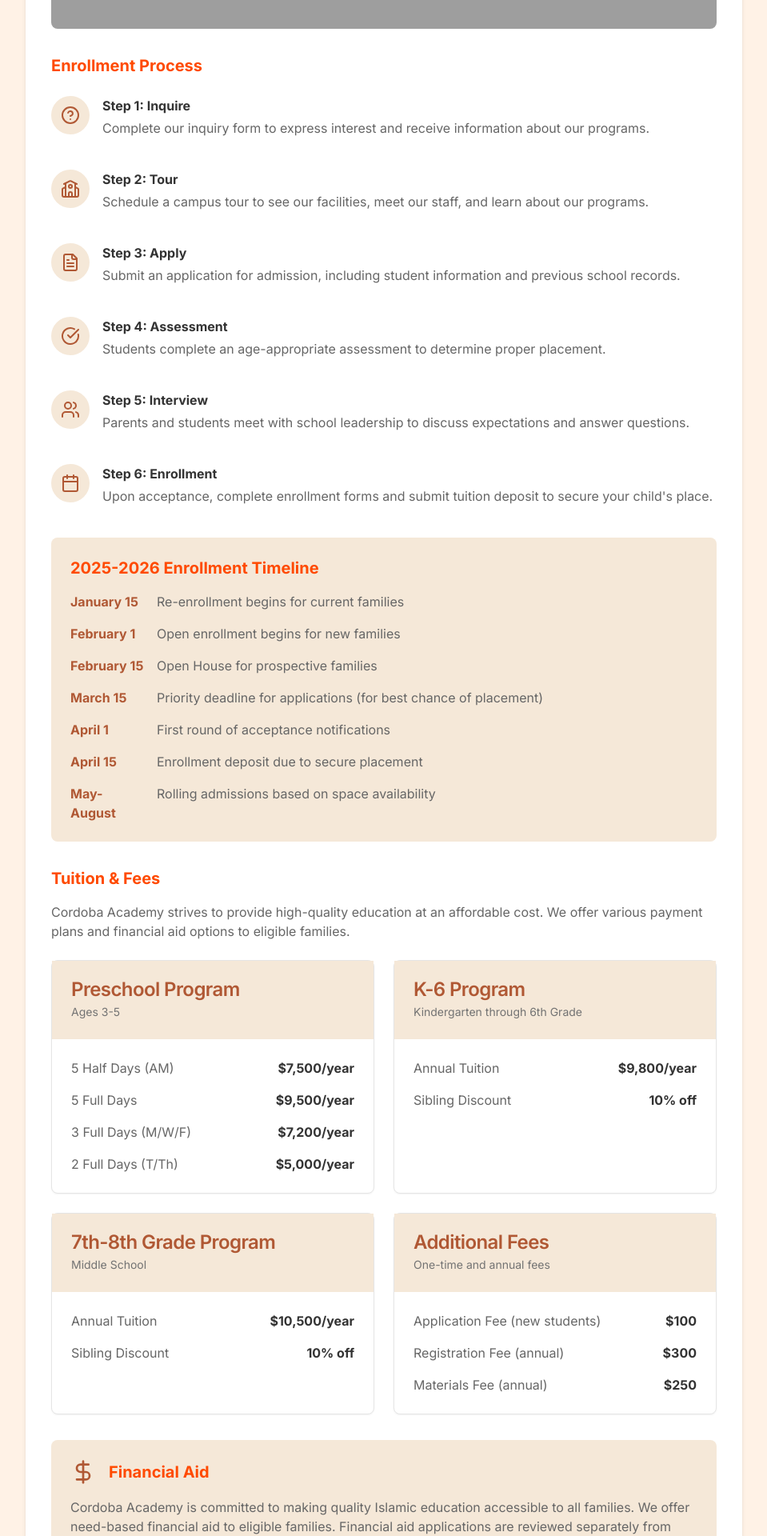
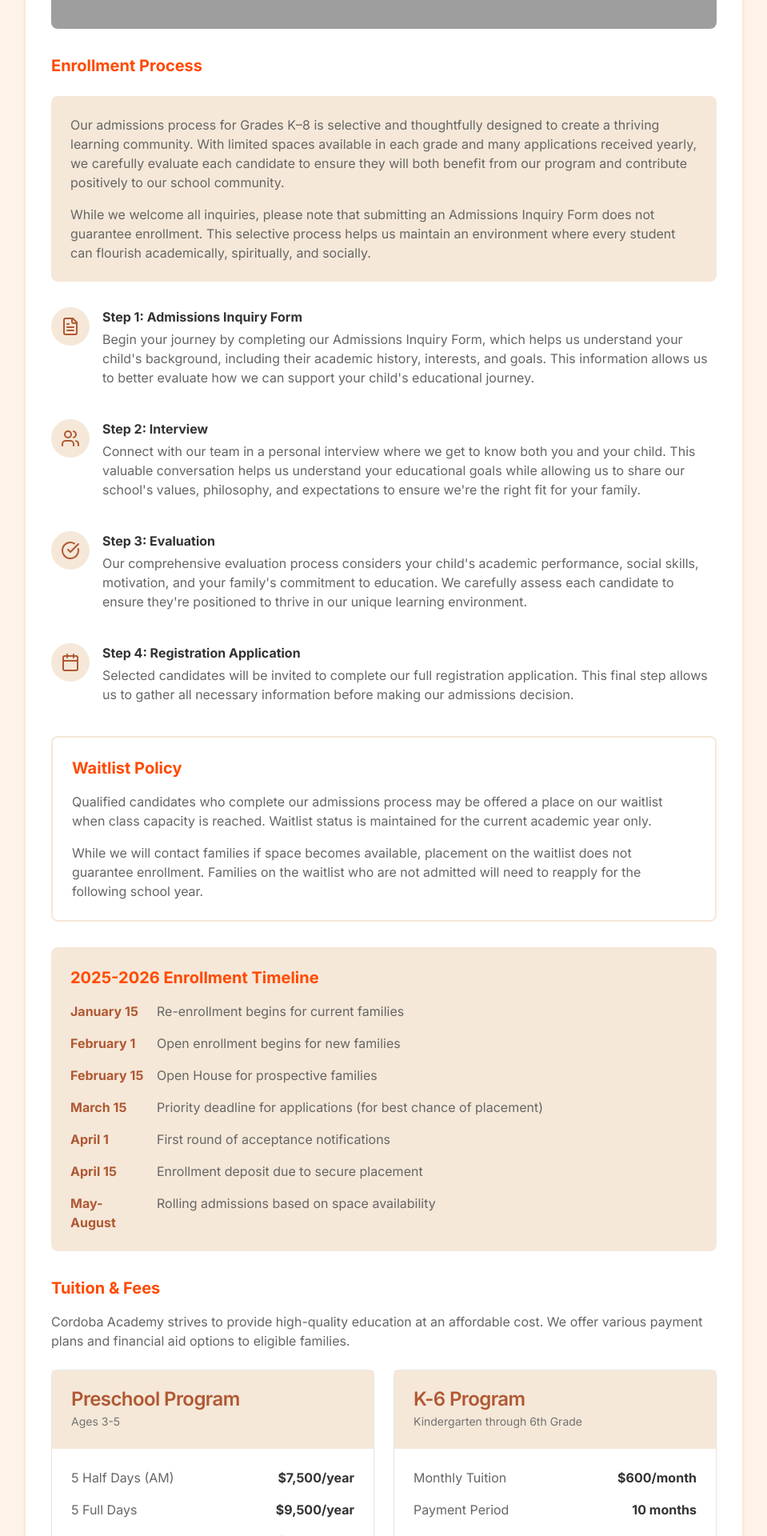
Before and after one commit to ca-seattle/cordoba-website, a Next.js app: page /enrollment in a window 1280 px wide. Shown: the part 820-2740 px from the top of the page at 80% size, without its empty margins (160-1119 px from the left). Built offline with nearby package versions, Linux system fonts and the light colour scheme; grey boxes are pictures that could not be loaded.

Commit message:
fixing donate and enrollment pages with updated content

```diff
--- a/app/donate/page.tsx
+++ b/app/donate/page.tsx
@@ -60,8 +60,23 @@ export default function DonatePage() {
               your contributions are tax-deductible to the extent allowed by law.
             </p>
 
-            <div className="relative h-60 rounded-lg overflow-hidden mb-8">
-              <Image src="/donate-hero.png" alt="Students at Cordoba Academy" fill className="object-cover" />
+            <div className="bg-[#F5E8D8] rounded-lg p-8 mb-8">
+              <div className="max-w-3xl mx-auto">
+                <p className="text-[#666666] mb-6 leading-relaxed">
+                  We appeal today to ask for your support in our mission to provide educational resources to as many Muslim students as possible. Your donation will help us create a safe space for Muslim youth to foster their identity and provide impactful educational programs including summer camps, field trips, and professional workshops fostering community engagement.
+                </p>
+                <div className="border-l-4 border-[#FF4A00] pl-6 py-2 mb-6">
+                  <p className="text-[#333333] italic font-medium">
+                    "The believer's shade on the Day of Resurrection will be his charity."
+                  </p>
+                  <p className="text-[#666666] text-sm mt-2">
+                    — Prophet Muhammad ﷺ (Al-Tirmidhi)
+                  </p>
+                </div>
+                <p className="text-[#666666]">
+                  Your tax-deductible donation will go directly towards our programs and initiatives. We value every contribution, no matter how big or small, and we assure you that it will be put to good use in serving our community.
+                </p>
+              </div>
             </div>
 
             <h3 className="text-xl font-bold text-[#FF4A00] mb-6">Ways to Give</h3>
--- a/app/enrollment/page.tsx
+++ b/app/enrollment/page.tsx
@@ -9,39 +9,26 @@ export default function EnrollmentPage() {
   // Enrollment steps
   const enrollmentSteps = [
     {
-      title: "Inquire",
-      description: "Complete our inquiry form to express interest and receive information about our programs.",
-      icon: HelpCircle,
+      title: "Admissions Inquiry Form",
+      description: "Begin your journey by completing our Admissions Inquiry Form, which helps us understand your child's background, including their academic history, interests, and goals. This information allows us to better evaluate how we can support your child's educational journey.",
+      icon: FileText,
       link: "/enrollment/inquire",
     },
     {
-      title: "Tour",
-      description: "Schedule a campus tour to see our facilities, meet our staff, and learn about our programs.",
-      icon: School,
-      link: "/enrollment/tour",
+      title: "Interview",
+      description: "Connect with our team in a personal interview where we get to know both you and your child. This valuable conversation helps us understand your educational goals while allowing us to share our school's values, philosophy, and expectations to ensure we're the right fit for your family.",
+      icon: Users,
+      link: "/enrollment/interview",
     },
     {
-      title: "Apply",
-      description: "Submit an application for admission, including student information and previous school records.",
-      icon: FileText,
-      link: "/enrollment/apply",
-    },
-    {
-      title: "Assessment",
-      description: "Students complete an age-appropriate assessment to determine proper placement.",
+      title: "Evaluation",
+      description: "Our comprehensive evaluation process considers your child's academic performance, social skills, motivation, and your family's commitment to education. We carefully assess each candidate to ensure they're positioned to thrive in our unique learning environment.",
       icon: CheckCircle,
       link: "/enrollment/assessment",
     },
     {
-      title: "Interview",
-      description: "Parents and students meet with school leadership to discuss expectations and answer questions.",
-      icon: Users,
-      link: "/enrollment/interview",
-    },
-    {
-      title: "Enrollment",
-      description:
-        "Upon acceptance, complete enrollment forms and submit tuition deposit to secure your child's place.",
+      title: "Registration Application",
+      description: "Selected candidates will be invited to complete our full registration application. This final step allows us to gather all necessary information before making our admissions decision.",
       icon: Calendar,
       link: "/enrollment/complete",
     },
@@ -70,6 +57,15 @@ export default function EnrollmentPage() {
 
             <h3 className="text-xl font-bold text-[#FF4A00] mb-6">Enrollment Process</h3>
 
+            <div className="bg-[#F5E8D8] p-6 rounded-lg mb-8">
+              <p className="text-[#666666] mb-4">
+                Our admissions process for Grades K–8 is selective and thoughtfully designed to create a thriving learning community. With limited spaces available in each grade and many applications received yearly, we carefully evaluate each candidate to ensure they will both benefit from our program and contribute positively to our school community.
+              </p>
+              <p className="text-[#666666]">
+                While we welcome all inquiries, please note that submitting an Admissions Inquiry Form does not guarantee enrollment. This selective process helps us maintain an environment where every student can flourish academically, spiritually, and socially.
+              </p>
+            </div>
+
             <div className="space-y-8 mb-8">
               {enrollmentSteps.map((step, index) => {
                 const IconComponent = step.icon
@@ -97,6 +93,16 @@ export default function EnrollmentPage() {
                   </div>
                 )
               })}
+            </div>
+
+            <div className="bg-white border-2 border-[#F5E8D8] p-6 rounded-lg mb-8">
+              <h3 className="text-xl font-bold text-[#FF4A00] mb-4">Waitlist Policy</h3>
+              <p className="text-[#666666] mb-4">
+                Qualified candidates who complete our admissions process may be offered a place on our waitlist when class capacity is reached. Waitlist status is maintained for the current academic year only.
+              </p>
+              <p className="text-[#666666]">
+                While we will contact families if space becomes available, placement on the waitlist does not guarantee enrollment. Families on the waitlist who are not admitted will need to reapply for the following school year.
+              </p>
             </div>
 
             <div className="bg-[#F5E8D8] p-6 rounded-lg mb-8">
@@ -177,8 +183,12 @@ export default function EnrollmentPage() {
                 <CardContent className="pt-6">
                   <div className="space-y-4">
                     <div className="flex justify-between">
-                      <span className="text-[#666666]">Annual Tuition</span>
-                      <span className="font-bold text-[#333333]">$9,800/year</span>
+                      <span className="text-[#666666]">Monthly Tuition</span>
+                      <span className="font-bold text-[#333333]">$600/month</span>
+                    </div>
+                    <div className="flex justify-between">
+                      <span className="text-[#666666]">Payment Period</span>
+                      <span className="font-bold text-[#333333]">10 months</span>
                     </div>
                     <div className="flex justify-between">
                       <span className="text-[#666666]">Sibling Discount</span>
@@ -196,8 +206,12 @@ export default function EnrollmentPage() {
                 <CardContent className="pt-6">
                   <div className="space-y-4">
                     <div className="flex justify-between">
-                      <span className="text-[#666666]">Annual Tuition</span>
-                      <span className="font-bold text-[#333333]">$10,500/year</span>
+                      <span className="text-[#666666]">Monthly Tuition</span>
+                      <span className="font-bold text-[#333333]">$725/month</span>
+                    </div>
+                    <div className="flex justify-between">
+                      <span className="text-[#666666]">Payment Period</span>
+                      <span className="font-bold text-[#333333]">10 months</span>
                     </div>
                     <div className="flex justify-between">
                       <span className="text-[#666666]">Sibling Discount</span>
@@ -210,21 +224,21 @@ export default function EnrollmentPage() {
               <Card>
                 <CardHeader className="bg-[#F5E8D8]">
                   <CardTitle className="text-[#B05834]">Additional Fees</CardTitle>
-                  <CardDescription>One-time and annual fees</CardDescription>
+                  <CardDescription>Annual Registration and Other Fees</CardDescription>
                 </CardHeader>
                 <CardContent className="pt-6">
                   <div className="space-y-4">
                     <div className="flex justify-between">
-                      <span className="text-[#666666]">Application Fee (new students)</span>
+                      <span className="text-[#666666]">Registration Fee (annual)</span>
                       <span className="font-bold text-[#333333]">$100</span>
                     </div>
-                    <div className="flex justify-between">
-                      <span className="text-[#666666]">Registration Fee (annual)</span>
-                      <span className="font-bold text-[#333333]">$300</span>
-                    </div>
-                    <div className="flex justify-between">
-                      <span className="text-[#666666]">Materials Fee (annual)</span>
-                      <span className="font-bold text-[#333333]">$250</span>
+                    <div className="mt-6 p-4 bg-[#F5E8D8] rounded-lg">
+                      <p className="text-[#666666] mb-2 font-medium">
+                        Please note that additional nonrefundable yearly fees are required and must be paid upfront.
+                      </p>
+                      <p className="text-[#666666] text-sm">
+                        These fees will be outlined in the enrollment package.
+                      </p>
                     </div>
                   </div>
                 </CardContent>
@@ -241,8 +255,11 @@ export default function EnrollmentPage() {
                 need-based financial aid to eligible families. Financial aid applications are reviewed separately from
                 admission applications and do not affect admission decisions.
               </p>
-              <Link href="/enrollment/financial-aid">
-                <Button className="bg-[#B05834] hover:bg-[#8A4526] text-white">Learn About Financial Aid</Button>
+              <p className="text-[#666666] mb-6">
+                If you have questions about tuition, fees, or financial aid options, please don't hesitate to reach out. Our admissions team is here to assist you in making Islamic education accessible for your family.
+              </p>
+              <Link href="/contact">
+                <Button className="bg-[#B05834] hover:bg-[#8A4526] text-white">Contact Us</Button>
               </Link>
             </div>
           </div>
@@ -259,15 +276,10 @@ export default function EnrollmentPage() {
               excellence and Islamic identity.
             </p>
             <div className="flex flex-col sm:flex-row gap-4 justify-center">
-              <Link href="/enrollment/inquire">
-                <Button className="bg-white text-[#B05834] hover:bg-[#F5E8D8] w-full sm:w-auto">
-                  Request Information
-                </Button>
-              </Link>
               <Link href="/enrollment/tour">
                 <Button className="bg-white text-[#B05834] hover:bg-[#F5E8D8] w-full sm:w-auto">Schedule a Tour</Button>
               </Link>
-              <Link href="/enrollment/apply">
+              <Link href="https://portal.schoolcues.com/Portal/PreEnrollment/Index/EEB26BB8-40BA-4195-BAD5-36353AB41C77" target="_blank" rel="noopener noreferrer">
                 <Button className="bg-[#FF4A00] hover:bg-[#FF4A00]/80 text-white w-full sm:w-auto">Apply Now</Button>
               </Link>
             </div>
@@ -316,35 +328,6 @@ export default function EnrollmentPage() {
         </div>
       </div>
 
-      {/* Testimonials */}
-      <div className="bg-white py-12">
-        <div className="container mx-auto px-4">
-          <h2 className="text-3xl font-bold text-center text-[#B05834] mb-8">What Parents Say</h2>
-          <div className="grid grid-cols-1 md:grid-cols-3 gap-8 max-w-5xl mx-auto">
-            <div className="bg-[#F5E8D8] p-6 rounded-lg">
-              <p className="text-[#666666] italic mb-4">
-                "Enrolling our children at Cordoba Academy was one of the best decisions we've made. The balance of
-                academic rigor and Islamic education is exactly what we were looking for."
-              </p>
-              <p className="font-bold text-[#333333]">Ahmed & Fatima, Parents of 2nd and 4th Graders</p>
-            </div>
-            <div className="bg-[#F5E8D8] p-6 rounded-lg">
-              <p className="text-[#666666] italic mb-4">
-                "The enrollment process was smooth and supportive. The staff took the time to answer all our questions
-                and made us feel welcome from day one."
-              </p>
-              <p className="font-bold text-[#333333]">Sarah, Parent of Kindergartener</p>
-            </div>
-            <div className="bg-[#F5E8D8] p-6 rounded-lg">
-              <p className="text-[#666666] italic mb-4">
-                "We transferred mid-year from a public school, and the transition was seamless. Our son has thrived
-                academically and spiritually at Cordoba Academy."
-              </p>
-              <p className="font-bold text-[#333333]">Omar & Aisha, Parents of 3rd Grader</p>
-            </div>
-          </div>
-        </div>
-      </div>
 
       {/* Contact Section */}
       <div className="container mx-auto px-4 py-12">
--- a/components/header.tsx
+++ b/components/header.tsx
@@ -22,8 +22,11 @@ export default function Header() {
     // { name: "Donate", href: "/donate", icon: Heart },
   ]
 
-  // Update the secondaryItems array to include only Parent Portal
-  const secondaryItems = [{ name: "Parent Portal", href: "/parent-portal", icon: User }]
+  // Update the secondaryItems array to include Parent Portal and Donate
+  const secondaryItems = [
+    { name: "Parent Portal", href: "/parent-portal", icon: User },
+    { name: "Donate", href: "/donate", icon: Heart },
+  ]
 
   const isActive = (href: string) => {
     if (href === "/") {
@@ -134,6 +137,15 @@ export default function Header() {
                 const active = isActive(item.href)
                 const IconComponent = item.icon
 
+                // Special styling for Donate button in desktop view
+                if (item.name === "Donate") {
+                  return (
+                    <Link key={item.name} href={item.href}>
+                      <Button className="bg-[#FF4A00] hover:bg-[#B05834] text-white">Donate</Button>
+                    </Link>
+                  )
+                }
+
                 return (
                   <Link
                     key={item.name}
@@ -147,9 +159,6 @@ export default function Header() {
                   </Link>
                 )
               })}
-              <Link href="/donate">
-                <Button className="bg-[#FF4A00] hover:bg-[#B05834] text-white">Donate</Button>
-              </Link>
             </div>
           </nav>
         </div>
```
